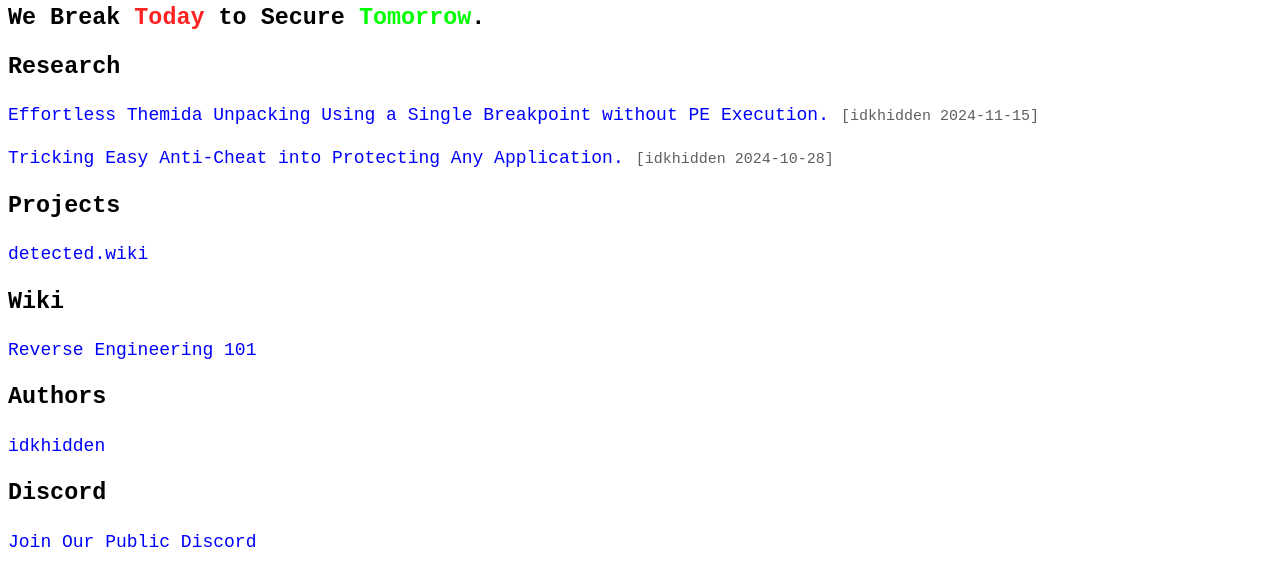
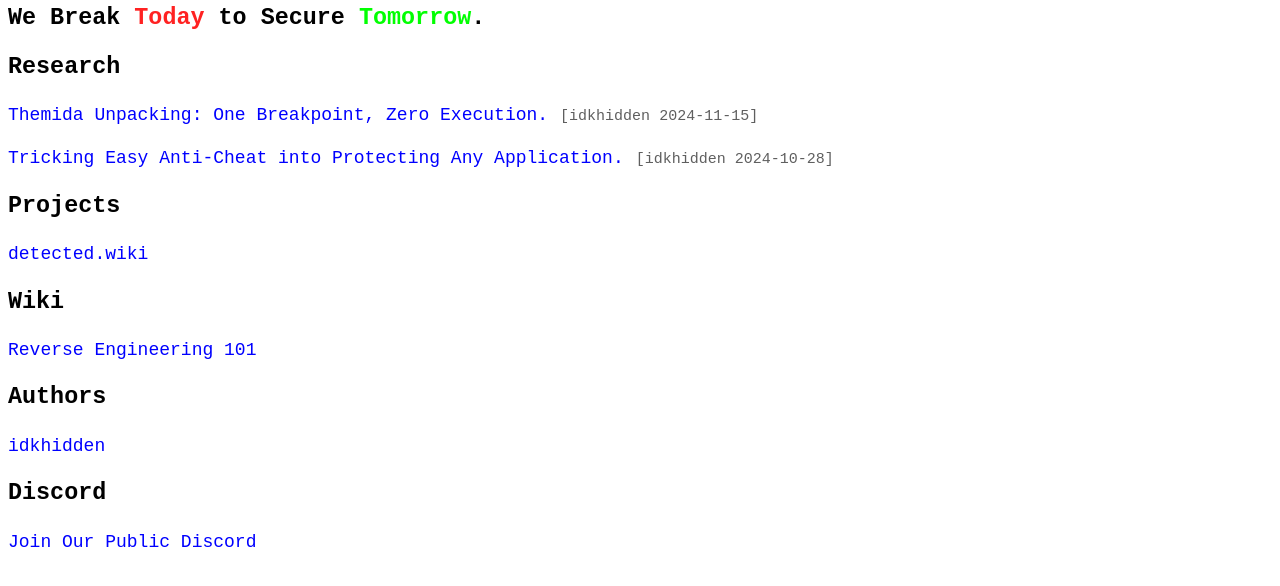
Before and after one commit to ReverseSec/ReverseSec, a plain HTML site: page index.html in a window 1280 px wide. Shown: the part 94-680 px from the top of the page. Drawn offline with Linux system fonts and the light colour scheme.

Commit message:
Update index.html

```diff
--- a/index.html
+++ b/index.html
@@ -48,7 +48,7 @@
         <h3>We Break<span class="red"> Today</span> to Secure<span class="green"> Tomorrow</span>.</h3>
 
         <h3>Research</h3>
-        <p><a href="./writeup/themida.html" class="href">Effortless Themida Unpacking Using a Single Breakpoint without PE Execution.</a> <span class="timestamp">[idkhidden 2024-11-15]</span></p>
+        <p><a href="./writeup/themida.html" class="href">Themida Unpacking: One Breakpoint, Zero Execution.</a> <span class="timestamp">[idkhidden 2024-11-15]</span></p>
         <p><a href="./writeup/EAC.html" class="href">Tricking Easy Anti-Cheat into Protecting Any Application.</a> <span class="timestamp">[idkhidden 2024-10-28]</span></p>
 
         <h3>Projects</h3>
```
